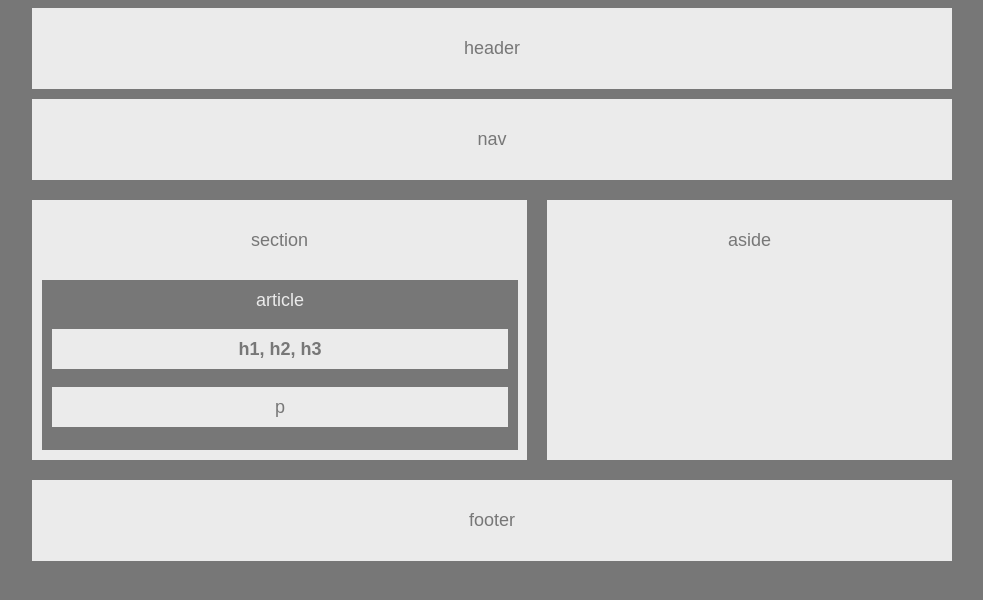
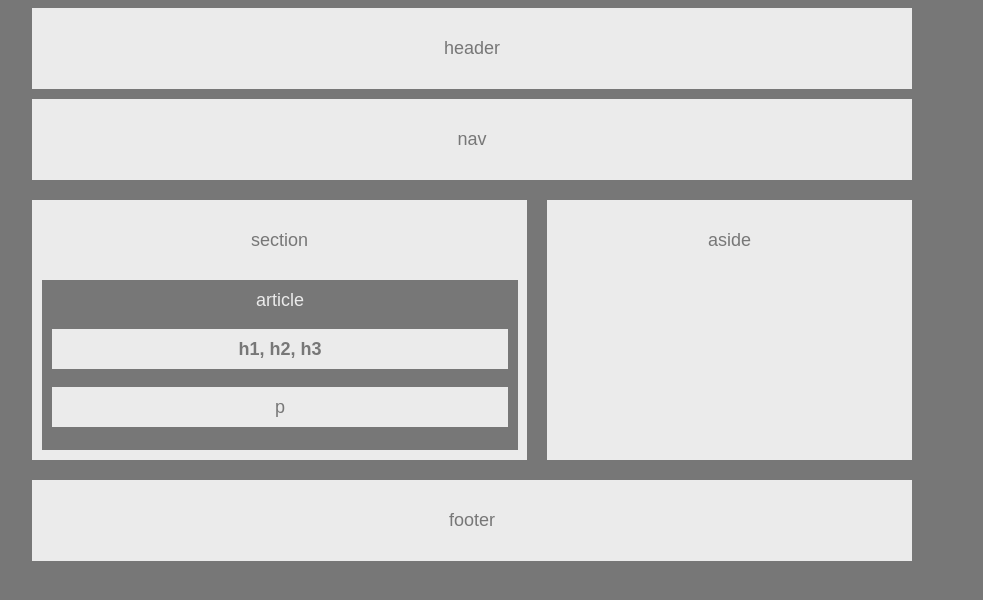
Before and after one commit to laughcalvin/HW-Wireframe, a plain HTML site: page index.html in a window 1280 px wide. Shown: the whole page, without its empty margins (16-999 px from the left). Drawn offline with Linux system fonts and the light colour scheme.

Commit message:
improvement

```diff
--- a/style.css
+++ b/style.css
@@ -12,6 +12,7 @@ body {
     text-align: center;
     margin-left: 40px;
     margin-bottom: 10px;
+    margin-right: 40px;
 }
 
 .middle {
@@ -32,11 +33,12 @@ body {
 }
 
 #aside {
-    width: 345px;
+    width: 305px;
     height: 200px;
     margin-left: 20px;
     float: left;
     margin-top: 10px;
+    margin-right: 40px;
 }
 
 #article {
```
